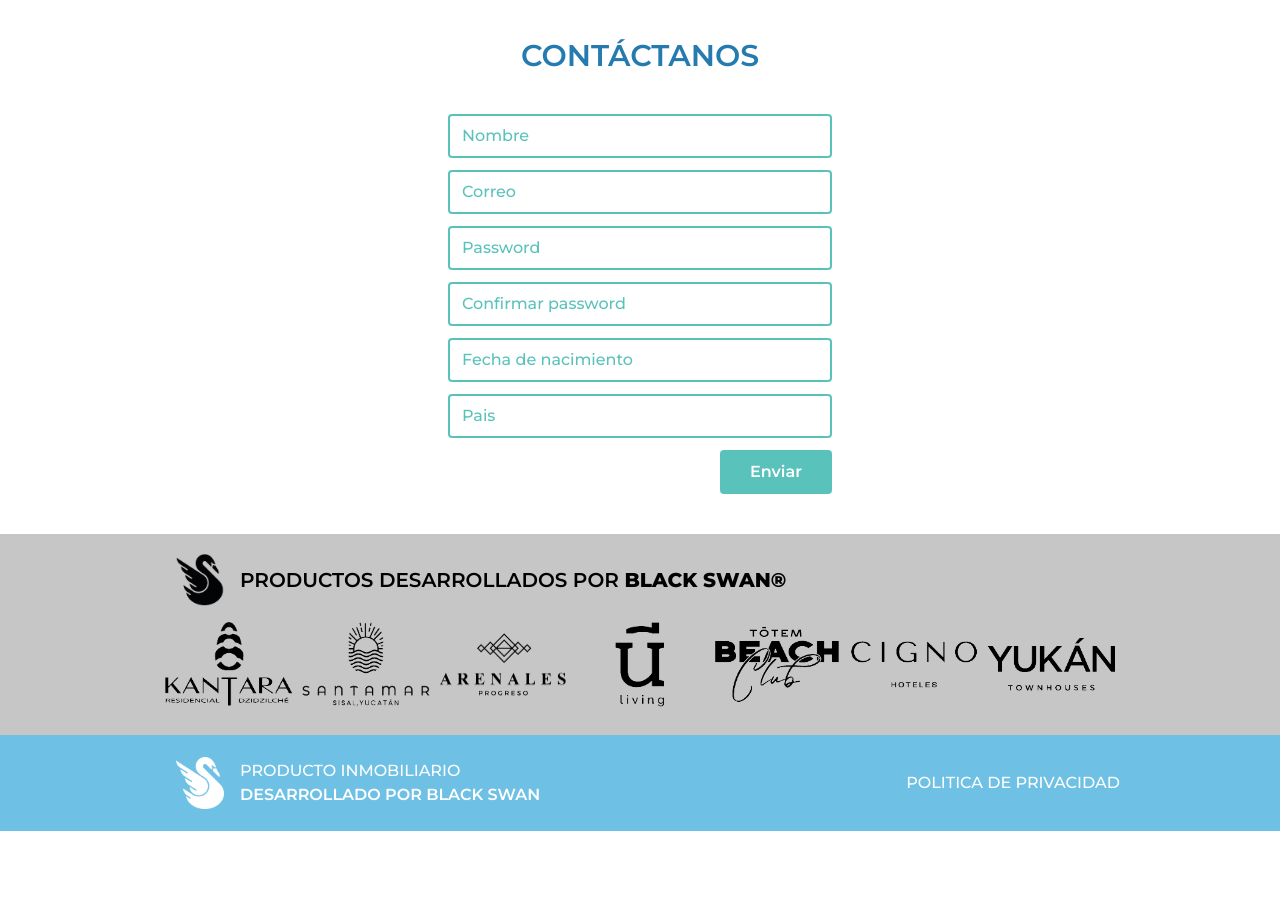
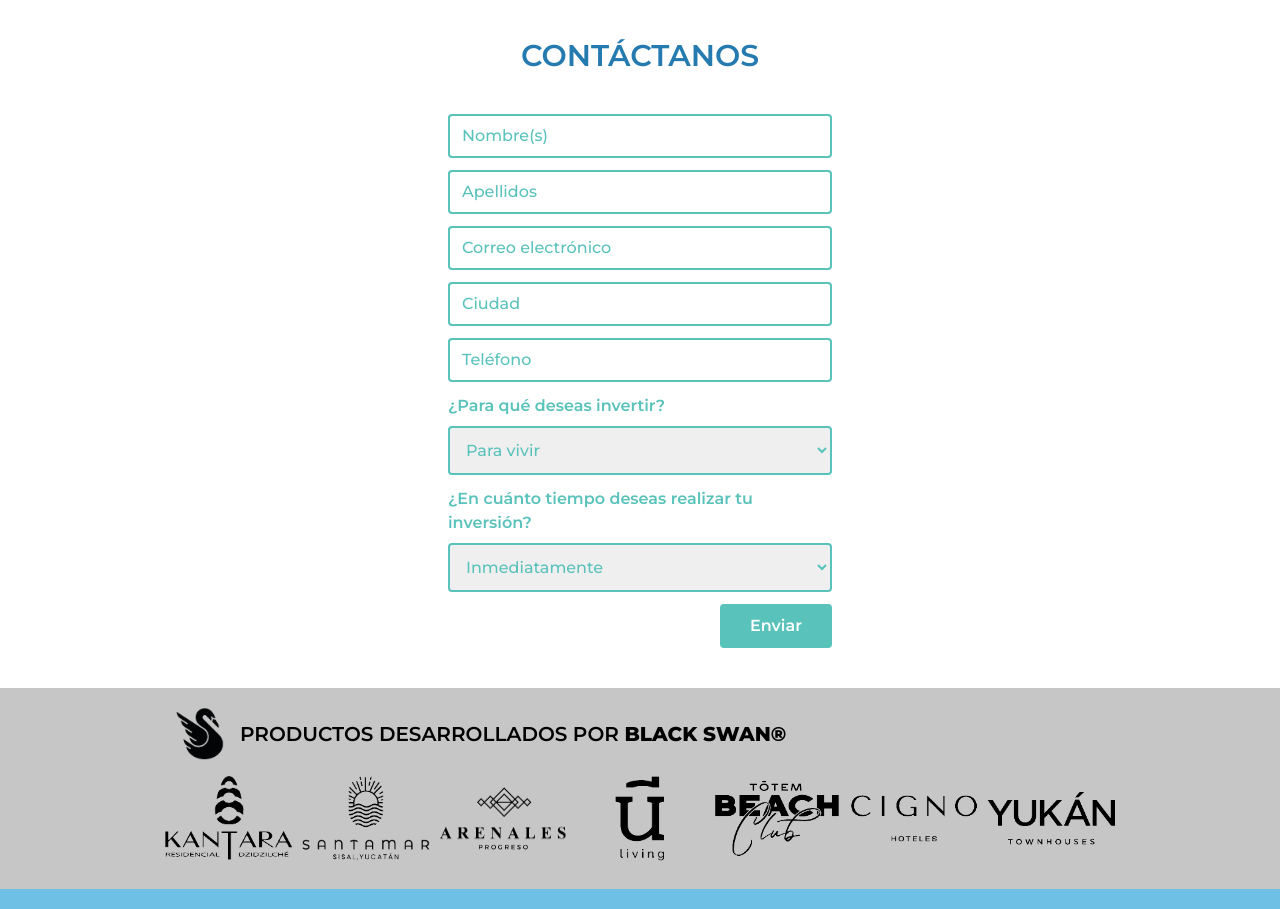
Before and after one commit to MiguelKoh/landing-portafolio, a React (Vite) app: page / in a window 1280 px wide. Shown: the part 3011-3920 px from the top of the page. Before the commit the page ends 3842 px from the top, so only its background shows below. Built offline with nearby package versions, Linux system fonts and the light colour scheme.

Commit message:
formulario listo antes de multi step

```diff
--- a/src/App.css
+++ b/src/App.css
@@ -106,9 +106,17 @@ body {
   border-radius: 0.25rem;
   padding-left: 0.75rem;
   padding-right: 0.75rem;
-  border: 2px solid #59C2BB!important;
+  border: 2px solid #59C2BB;
+ /*margin-top: 0.75rem;*/
+
 
 }
 .inputForm input::placeholder {
   color: #59C2BB;
 }
+
+.inputForm label {
+  color:#59C2BB;
+  font-weight: 600;
+
+}
--- a/src/components/Formulario.jsx
+++ b/src/components/Formulario.jsx
@@ -1,15 +1,159 @@
+import { useForm } from "react-hook-form";
+
 function Formulario() {
+  const { register, handleSubmit, formState:{errors} } = useForm();
+
+  const onSubmit = handleSubmit((data) => {
+    console.log(data);
+  });
+
+  console.log(errors)
   return (
-    <form className="flex flex-wrap w-96 flex-col gap-3 inputForm">
-      <input type="text" placeholder="Nombre" />
-      <input type="text" placeholder="Correo" />
-      <input type="text" placeholder="Password" />
-      <input type="text" placeholder="Confirmar password" />
-      <input type="text" placeholder="Fecha de nacimiento" />
-      <input type="text" placeholder="Pais" />
+    <form
+      onSubmit={onSubmit}
+      className="flex flex-wrap w-96 flex-col inputForm"
+    >
+      <input
+        type="text"
+        placeholder="Nombre(s)"
+
+        {...register("nombre", {
+          required: {
+            value:true,
+            message: "Nombre es requerido",
+          },
+          minLength: {
+            value:2,
+            message: "El nombre debe tener al menos 2 caracteres"
+          },
+
+          maxLength: {
+            value: 20,
+            message: "Los nombres deben tener maximo al menos 20 caracteres"
+          }
+
+        })}
+      />
+        {errors.nombre && <span className="text-sm text-red-600">{errors.nombre.message}</span>}
+
+      <input
+        type="text"
+        placeholder="Apellidos"
+        className="mt-3"
+
+        {...register("apellidos", {
+          required: {
+            value:true,
+            message: "Apellidos son requeridos",
+          },
+          minLength: {
+            value:2,
+            message: "Los apellidos deben tener al menos 2 caracteres"
+          },
+
+          maxLength: {
+            value: 20,
+            message: "Los apellidos deben tener maximo 20 caracteres"
+          }
+        })}
+      />
+
+      {errors.apellidos && <span className="text-sm text-red-600">{errors.apellidos.message}</span>}
+
+      <input
+        type="email"
+        placeholder="Correo electrónico"
+        className="mt-3"
+        {...register("correo", {
+          required: {
+            value: true,
+            message: "Correo es requerido",
+          },
+          pattern: {
+            value:/^[a-zA-Z0-9._%+-]+@[a-zA-Z0-9.-]+\.[a-zA-Z]{2,}$/,
+            message: "Correo no valido"
+          }
+        })}
+      />
+      {errors.correo && <span className="text-sm text-red-600">{errors.correo.message}</span>}
+
+      <input
+        type="text"
+        placeholder="Ciudad"
+        className="mt-3"
+        {...register("ciudad", {
+          required: {
+            value:true,
+            message: "Ciudad es requerido"
+          },
+        })}
+      />
+      {errors.ciudad && <span className="text-sm text-red-600">{errors.ciudad.message}</span>}
+      <input
+        type="tel"
+        placeholder="Teléfono"
+        className="mt-3"
+        maxLength={10}
+        {...register("telefono", {
+          required: {
+            value:true,
+            message: "Teléfono es requerido"
+        },
+        pattern:{
+          value: /^\d{10}$/,
+          message: "Por favor introduce un numero de telefono"
+        }
+
+      })}
+      />
+
+      {errors.telefono && <span className="text-sm text-red-600">{errors.telefono.message}</span>}
+
+      <label className="pt-3 pb-2">¿Para qué deseas invertir?</label>
+      <select
+        className="py-3 px-3 border-2 border-[#59C2BB] rounded text-[#59C2BB]"
+        {...register("pais", {
+          required: {
+            value: true,
+            message: "Pais requerido"
+          }
+        })}
+      >
+        <option value="mexico">Para vivir</option>
+        <option value="Colombia">Para comprar y revender</option>
+      </select>
+
+      {errors.pais && <span className="text-sm text-red-600">{errors.pais.message}</span>}
+
+
+      <label className="pt-3 pb-2">¿En cuánto tiempo deseas realizar tu inversión?</label>
+      <select
+        className="py-3 px-3 border-2 border-[#59C2BB] rounded text-[#59C2BB]"
+        {...register("pais", {
+          required: {
+            value: true,
+            message: "Pais requerido"
+          }
+        })}
+      >
+        <option value="mexico">Inmediatamente</option>
+        <option value="Colombia">12 meses</option>
+        <option value="Venezuela">2 años</option>
+        <option value="Venezuela">3 años o más</option>
+      </select>
+
+      {errors.pais && <span className="text-sm text-red-600">{errors.pais.message}</span>}
+
+
       <div className="flex justify-end">
-        <input type="button" value="Enviar" className="w-28 bg-[#59C2BB] text-white font-semibold cursor-pointer hover:opacity-90"  />
+        <input
+          type="submit"
+          value="Enviar"
+          className="w-28 bg-[#59C2BB] text-white font-semibold cursor-pointer hover:opacity-90 mt-3"
+        />
       </div>
+
+
     </form>
   );
 }
```
